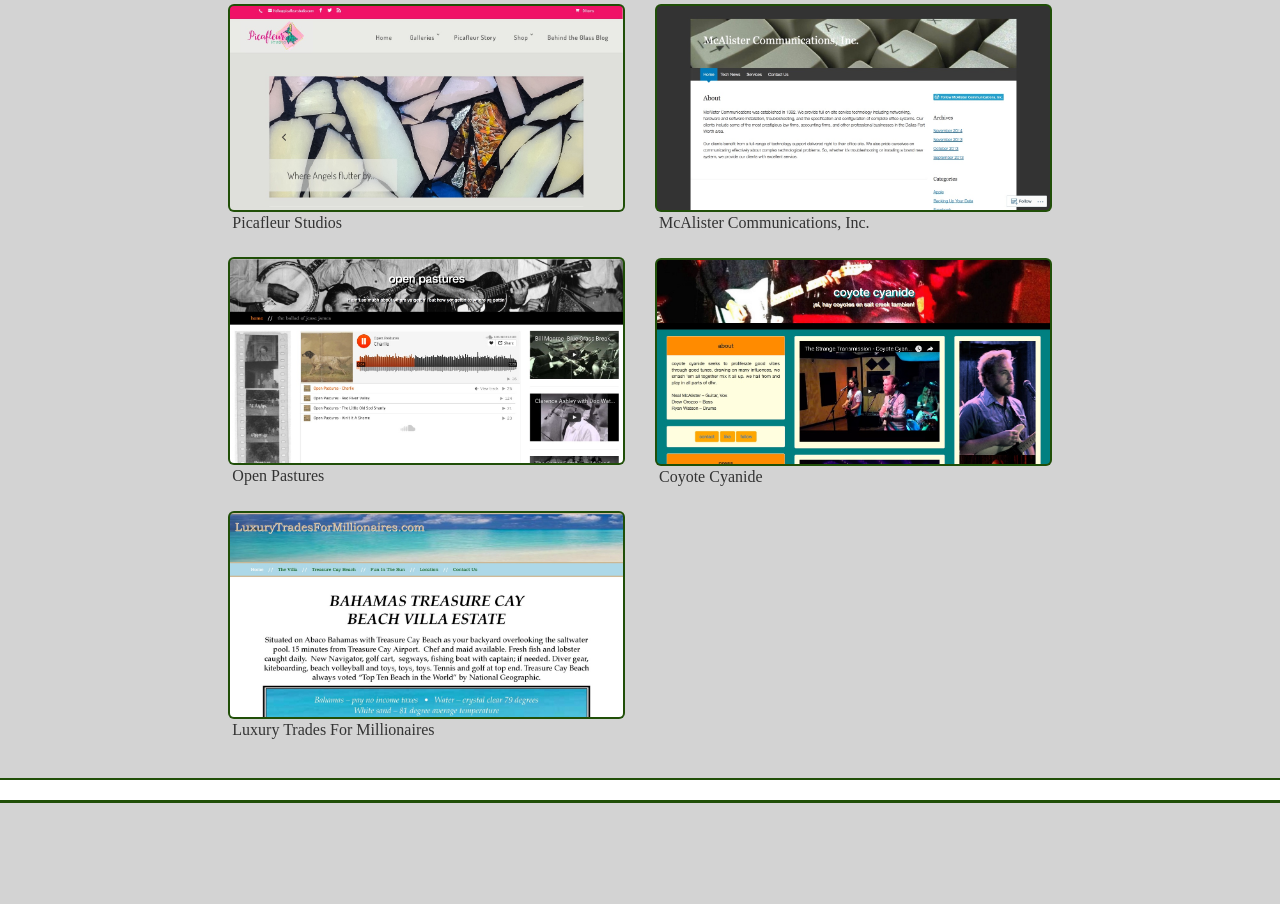
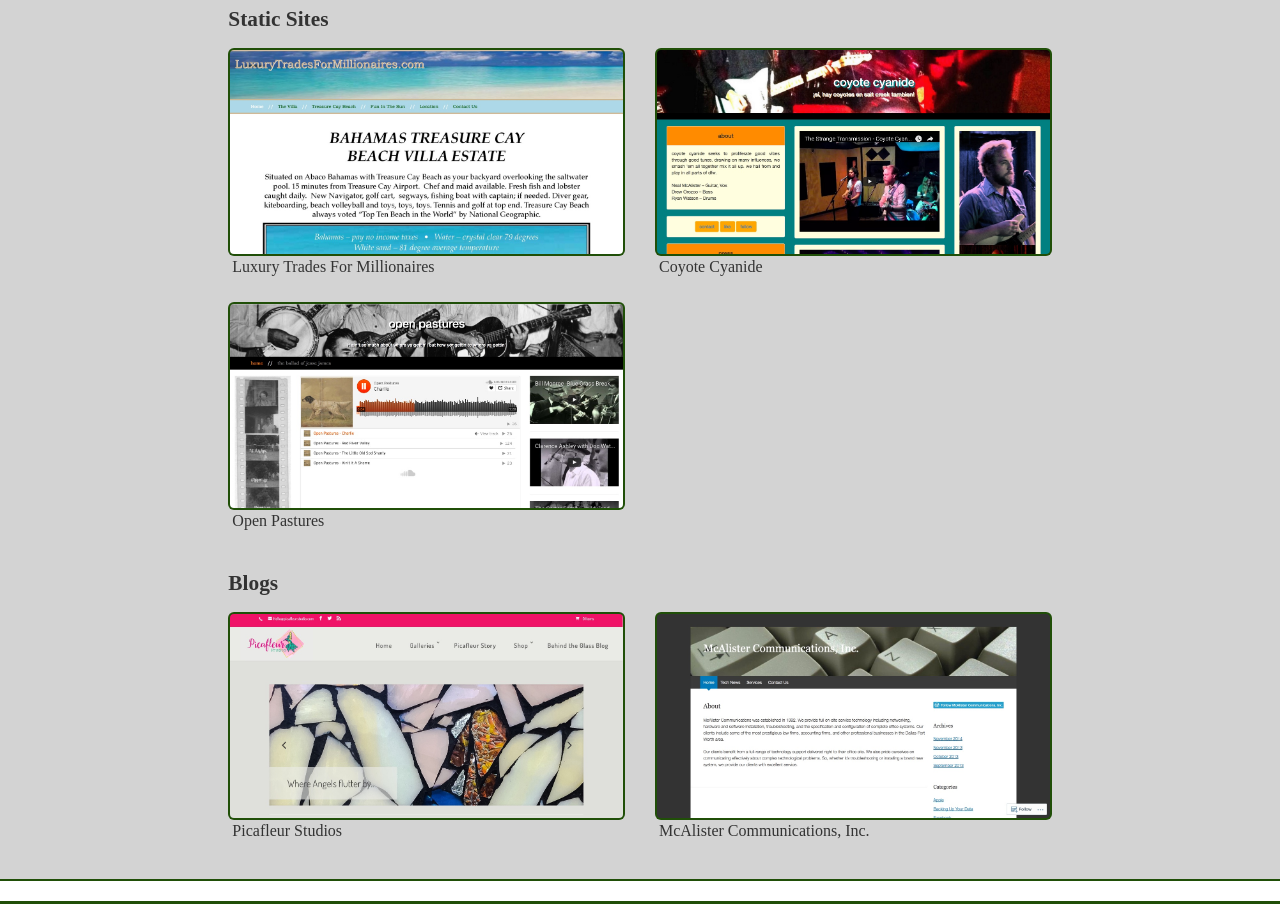
Before and after one commit to nealmcalister/nealmcalister.github.io, a plain HTML site: page design/index.html in a window 1280 px wide. Shown: the part 274-1178 px from the top of the page. Before the commit the page ends 1077 px from the top, so only its background shows below. Drawn offline with nearby package versions, Linux system fonts and the light colour scheme.

Commit message:
webdesign edit subheads

```diff
--- a/design/index.html
+++ b/design/index.html
@@ -37,6 +37,8 @@
     </div>
   </div>
 </div>
+
+
 <!--headnav-->
 
 <div class="container-fluid" style="background-color:#204f08;font-size:1.5pt"><br>
@@ -68,6 +70,9 @@
 <!--body-->
 
 <div class="container-fluid">
+
+  <!--subhead1-->
+
     <div class=row>
 
       <!--col1-->
@@ -75,20 +80,99 @@
       <div class="col-md-2 col-sm-0">
       </div>
 
+      <!--col2-->
 
+        <div class="col-md-10 col-sm-12">
+          <p class="lcol" style="font-size:16pt">
+            <b>Static Sites</b>
+          </p>
+          </div>
+
+      <!--col3-->
+
+        <div class="col-md-2 col-sm-0">
+        </div>
+
+    </div>
+
+  <!--thumbrow1-->
+
+    <div class=row>
+
+      <!--col1-->
+
+      <div class="col-md-2 col-sm-0">
+      </div>
 
       <!--col2-->
 
         <div class="col-md-4 col-sm-6">
           <p class="lcol">
-      <a href=http://www.picafleurstudio.com target=_blank><img style=padding:1.5pt;background-color:#204f08 src="img/pscom.jpg" class="img-rounded" alt="Picafleur Studios" width="100%" height="100%"></a>
-      <br>&nbsp;Picafleur Studios
+            <a href=http://luxurytradesformillionaires.com target=_blank><img style=padding:1.5pt;background-color:#204f08 src="img/ltfmcom.jpg" class="img-rounded" alt="Luxury Trades For Millionaires" width="100%" height="100%"></a>
+            <br>&nbsp;Luxury Trades For Millionaires
             <br><br>
             <a href=http://www.openpastures.org target=_blank><img style=padding:1.5pt;background-color:#204f08 src="img/oporg.jpg" class="img-rounded" alt="Open Pastures" width="100%" height="100%"></a>
             <br>&nbsp;Open Pastures
             <br><br>
-      <a href=http://luxurytradesformillionaires.com target=_blank><img style=padding:1.5pt;background-color:#204f08 src="img/ltfmcom.jpg" class="img-rounded" alt="Luxury Trades For Millionaires" width="100%" height="100%"></a>
-      <br>&nbsp;Luxury Trades For Millionaires
+
+          </p>
+          </div>
+
+        <!--col3-->
+
+          <div class="col-md-4 col-sm-6">
+            <p class="lcol">
+              <a href=http://www.coyotecyanide.com target=_blank><img style=padding:1.5pt;background-color:#204f08 src="img/cccom.jpg" class="img-rounded" alt="Coyote Cyanide" width="100%" height="100%"></a>
+              <br>&nbsp;Coyote Cyanide
+              <br><br>
+          </div>
+
+        <!--col4-->
+          <div class="col-md-2 col-sm-0">
+          </div>
+
+    </div>
+
+  <!--subhead2-->
+
+    <div class=row>
+
+      <!--col1-->
+
+        <div class="col-md-2 col-sm-0">
+          </div>
+
+      <!--col2-->
+
+        <div class="col-md-10 col-sm-12">
+          <p class="lcol" style="font-size:16pt">
+            <b>Blogs</b>
+          </p>
+          </div>
+
+      <!--col3-->
+
+        <div class="col-md-2 col-sm-0">
+          </div>
+
+    </div>
+
+    <!--thumbrow2-->
+
+      <div class=row>
+
+        <!--col1-->
+
+        <div class="col-md-2 col-sm-0">
+        </div>
+
+        <!--col2-->
+
+          <div class="col-md-4 col-sm-6">
+            <p class="lcol">
+
+              <a href=http://www.picafleurstudio.com target=_blank><img style=padding:1.5pt;background-color:#204f08 src="img/pscom.jpg" class="img-rounded" alt="Picafleur Studios" width="100%" height="100%"></a>
+              <br>&nbsp;Picafleur Studios
               <br><br>
             </p>
             </div>
@@ -99,9 +183,6 @@
               <p class="lcol">
                 <a href=http://www.mcalistercom.com target=_blank><img style=padding:1.5pt;background-color:#204f08 src="img/mccom.jpg" class="img-rounded" alt="McAlister Communications, Inc." width="100%" height="100%"></a>
                 <br>&nbsp;McAlister Communications, Inc.
-      <br><br>
-      <a href=http://www.coyotecyanide.com target=_blank><img style=padding:1.5pt;background-color:#204f08 src="img/cccom.jpg" class="img-rounded" alt="Coyote Cyanide" width="100%" height="100%"></a>
-      <br>&nbsp;Coyote Cyanide
                 <br><br>
             </div>
 
```
Lines whose indentation alone changed are shown as unchanged.
